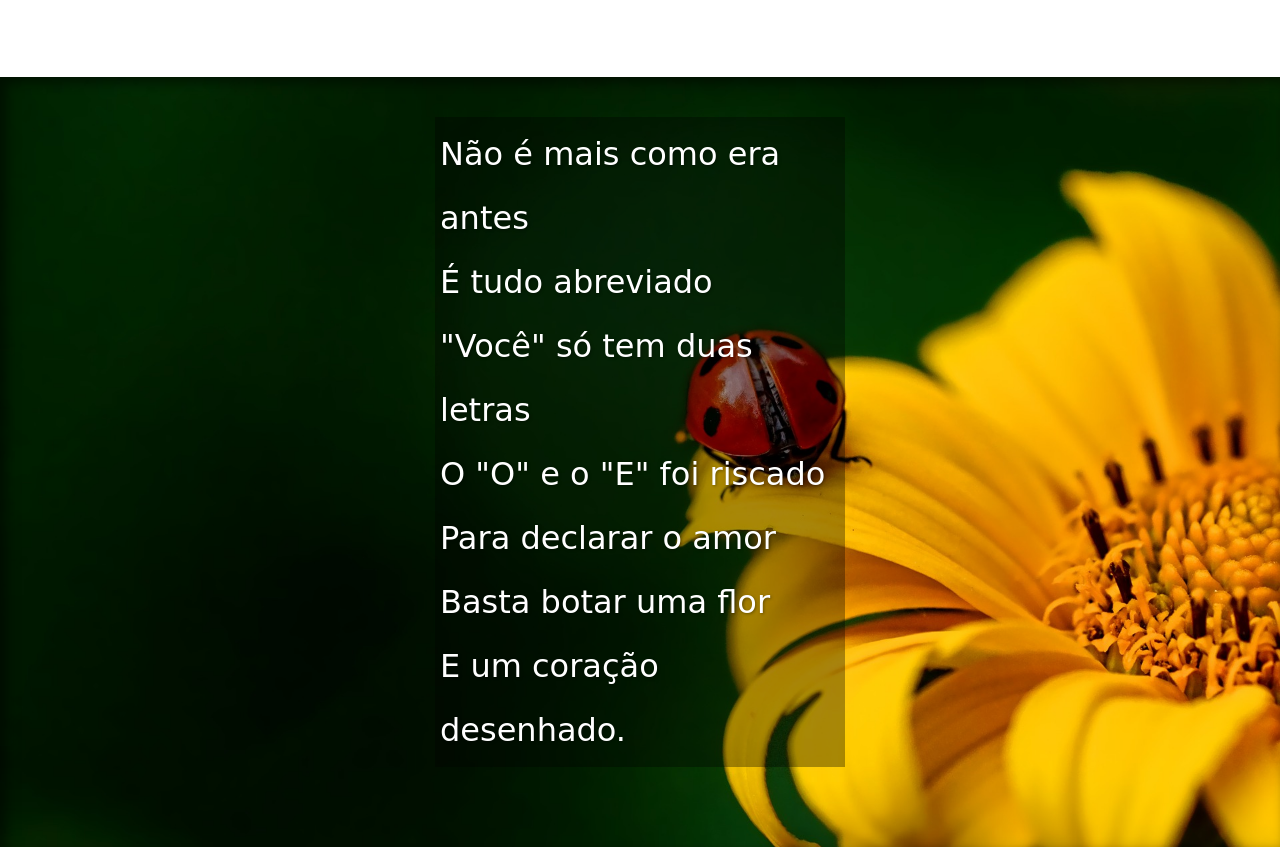
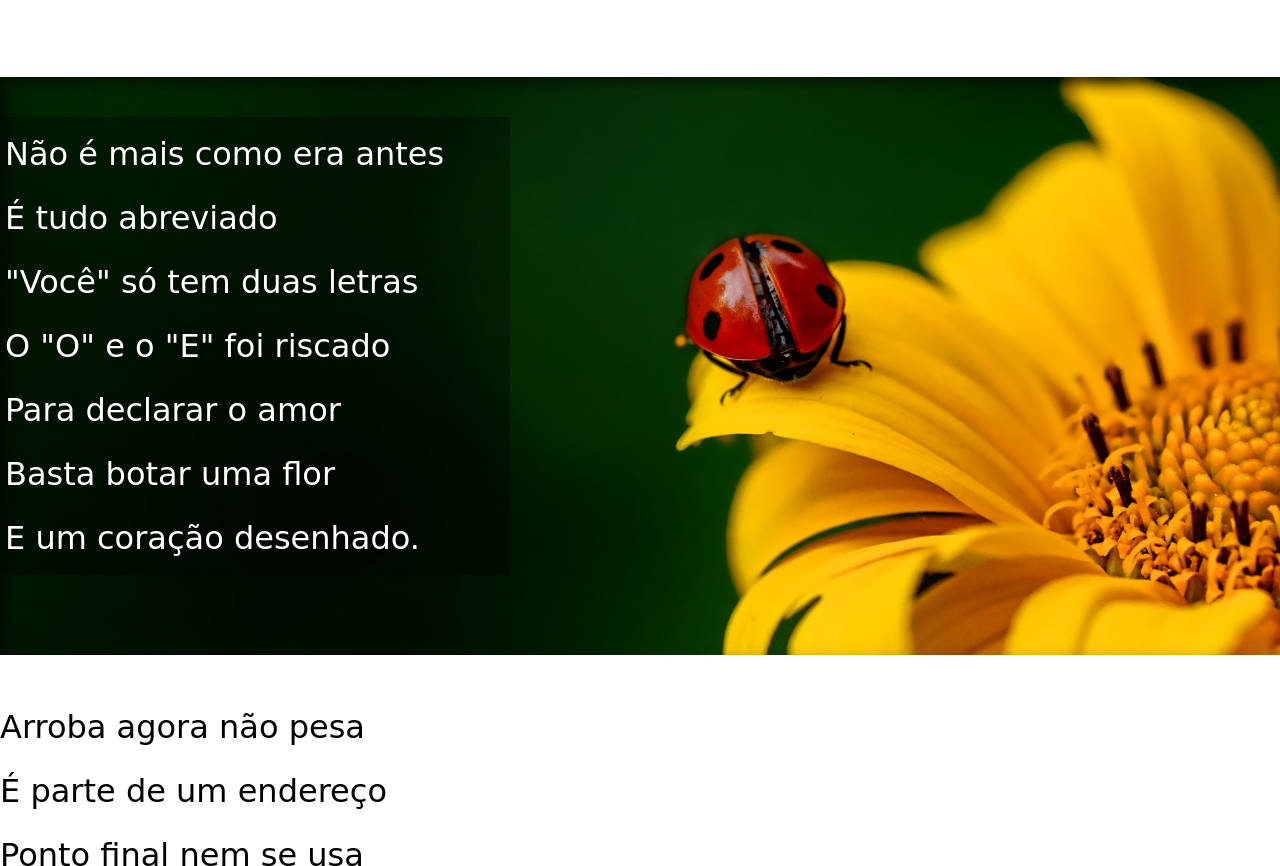
Before and after one commit to HigorChristian/projeto-cordel, a plain HTML site: page index.html in a window 1280 px wide. Shown: the part 686-1552 px from the top of the page. Drawn offline with Linux system fonts and the light colour scheme.

Commit message:
Update style.css

```diff
--- a/estilo/style.css
+++ b/estilo/style.css
@@ -79,8 +79,7 @@ section.imagem{
 }
 
 section.imagem>p{
-    width: 400px;
-    margin: auto;
+    width: 500px;
     padding: 5px;
     background-color: #00000057;
     text-shadow: 1px 1px 3px rgba(0, 0, 0, 0.357);
```
